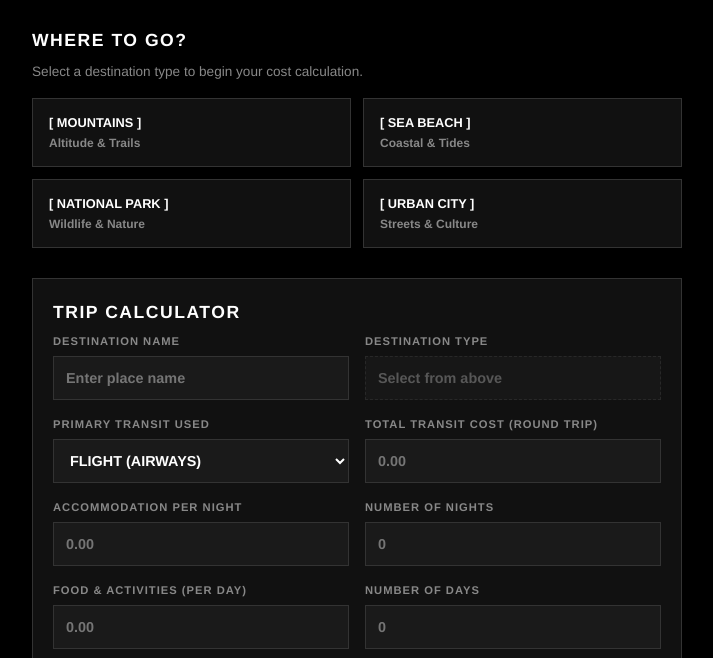
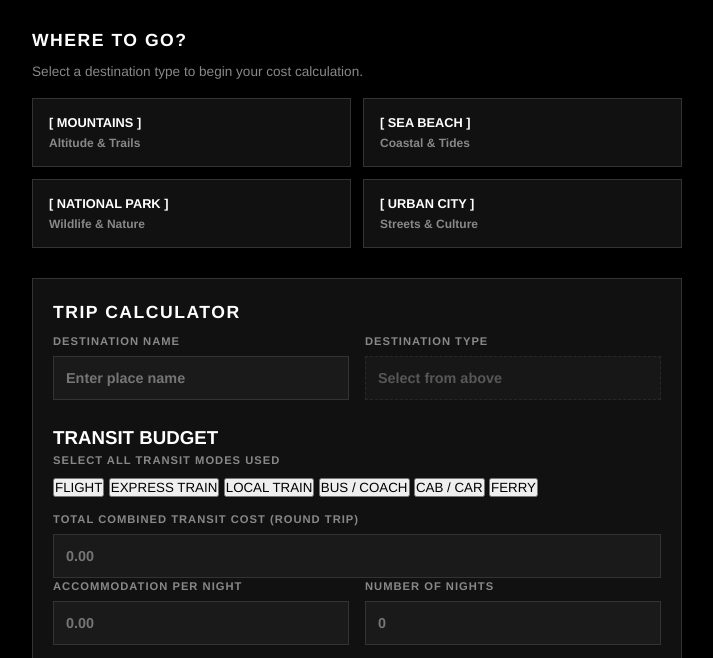
Before and after one commit to Bikugithub/PERSONALISED-TRAVEL-ASSISTANT, a plain HTML site: page index.html in a window 1280 px wide. Shown: the part 122-780 px from the top of the page, without its empty margins (283-996 px from the left). Drawn offline with Linux system fonts and the light colour scheme.

Commit message:
Update index.html

```diff
--- a/index.html
+++ b/index.html
@@ -46,7 +46,7 @@
 
             <form id="calculator-form">
                 <!-- Location Info -->
-                <div class="form-row">
+                <div class="form-row" style="margin-bottom: 24px;">
                     <div class="input-group">
                         <label>DESTINATION NAME</label>
                         <input type="text" id="calc-dest" placeholder="Enter place name" required autocomplete="off">
@@ -57,20 +57,22 @@
                     </div>
                 </div>
 
-                <!-- Transit Info -->
-                <div class="form-row">
-                    <div class="input-group">
-                        <label>PRIMARY TRANSIT USED</label>
-                        <select id="calc-transit" required>
-                            <option value="FLIGHT">FLIGHT (AIRWAYS)</option>
-                            <option value="EXPRESS TRAIN">EXPRESS TRAIN</option>
-                            <option value="BUS / COACH">BUS / COACH</option>
-                            <option value="PRIVATE CAR">PRIVATE CAR / CAB</option>
-                            <option value="FERRY / CRUISE">FERRY / CRUISE</option>
-                        </select>
+                <!-- TRANSIT BUDGET SECTION (MULTI-SELECT) -->
+                <div class="budget-section">
+                    <h3 class="sub-heading">TRANSIT BUDGET</h3>
+                    <div class="input-group" style="margin-bottom: 12px;">
+                        <label>SELECT ALL TRANSIT MODES USED</label>
+                        <div class="transit-selector">
+                            <button type="button" class="t-mode-btn" data-val="FLIGHT">FLIGHT</button>
+                            <button type="button" class="t-mode-btn" data-val="EXPRESS TRAIN">EXPRESS TRAIN</button>
+                            <button type="button" class="t-mode-btn" data-val="LOCAL TRAIN">LOCAL TRAIN</button>
+                            <button type="button" class="t-mode-btn" data-val="BUS / COACH">BUS / COACH</button>
+                            <button type="button" class="t-mode-btn" data-val="CAB / CAR">CAB / CAR</button>
+                            <button type="button" class="t-mode-btn" data-val="FERRY">FERRY</button>
+                        </div>
                     </div>
                     <div class="input-group">
-                        <label>TOTAL TRANSIT COST (ROUND TRIP)</label>
+                        <label>TOTAL COMBINED TRANSIT COST (ROUND TRIP)</label>
                         <input type="number" id="calc-transit-cost" class="cost-input" placeholder="0.00" min="0" step="1" required>
                     </div>
                 </div>
```
